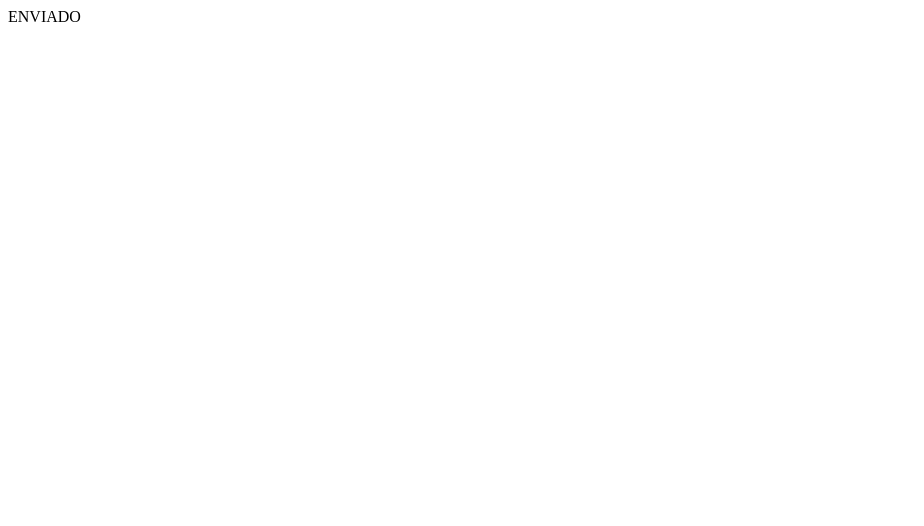
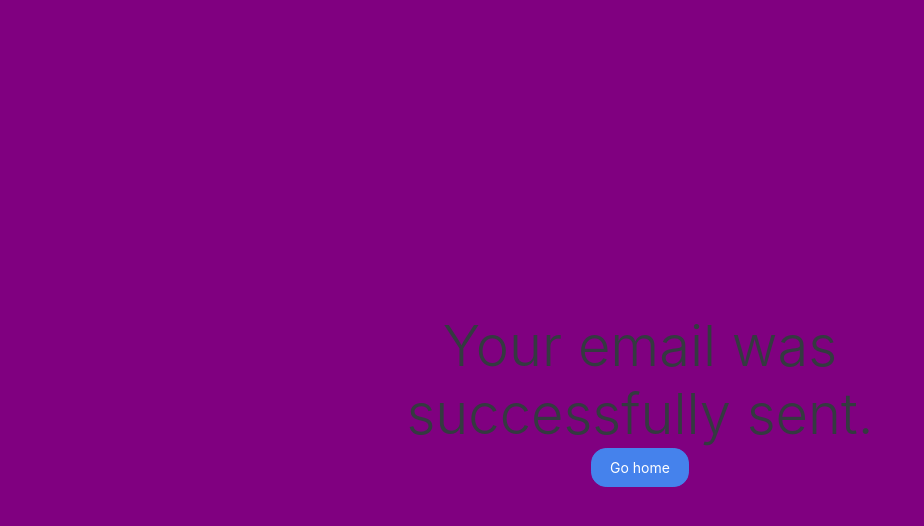
Before and after one commit to Evocator/NodEmail, a website: page src/public/success.html in a window 1280 px wide. Shown: the whole page, without its empty margins (0-924 px from the left). Drawn offline with nearby package versions, Linux system fonts and the light colour scheme.

Commit message:
Update success.html

```diff
--- a/src/public/success.html
+++ b/src/public/success.html
@@ -1 +1,27 @@
-ENVIADO
+<!DOCTYPE html>
+<html lang="en">
+
+<head>
+    <meta charset="UTF-8">
+    <meta name="viewport" content="width=device-width, initial-scale=1.0">
+    <meta http-equiv="X-UA-Compatible" content="ie=edge">
+    <title>Sitio Web</title>
+    <link rel="stylesheet" href="https://stackpath.bootstrapcdn.com/bootswatch/4.3.1/litera/bootstrap.min.css">
+    <link rel="stylesheet" href="main.css">
+</head>
+
+<body>
+
+    <div class="row h-100">
+        <div class="col-md-6 offset-md-3 my-auto text-center">
+            <div class="display-4">
+                Your email was successfully sent.
+            </div>
+            <a href="/" class="btn btn-primary">
+                Go home
+            </a>
+        </div>
+    </div>
+</body>
+
+</html>
```
